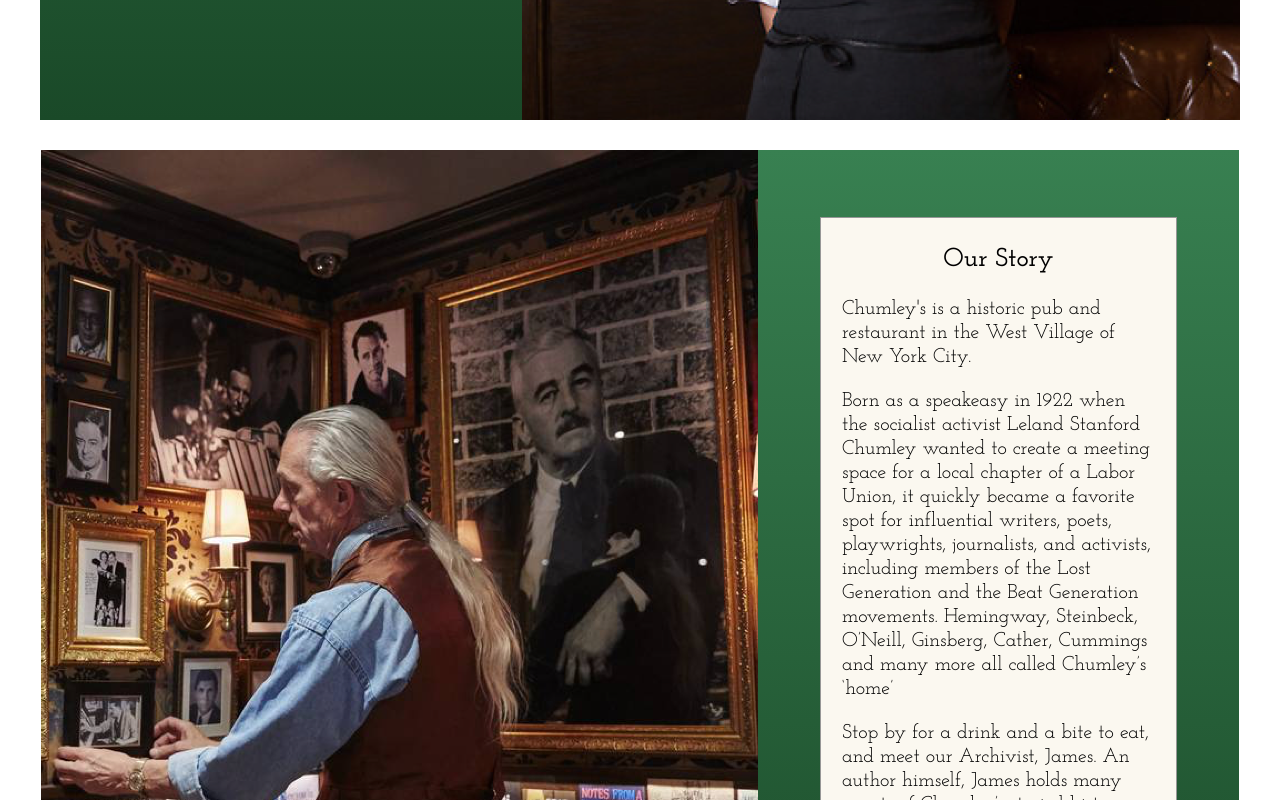
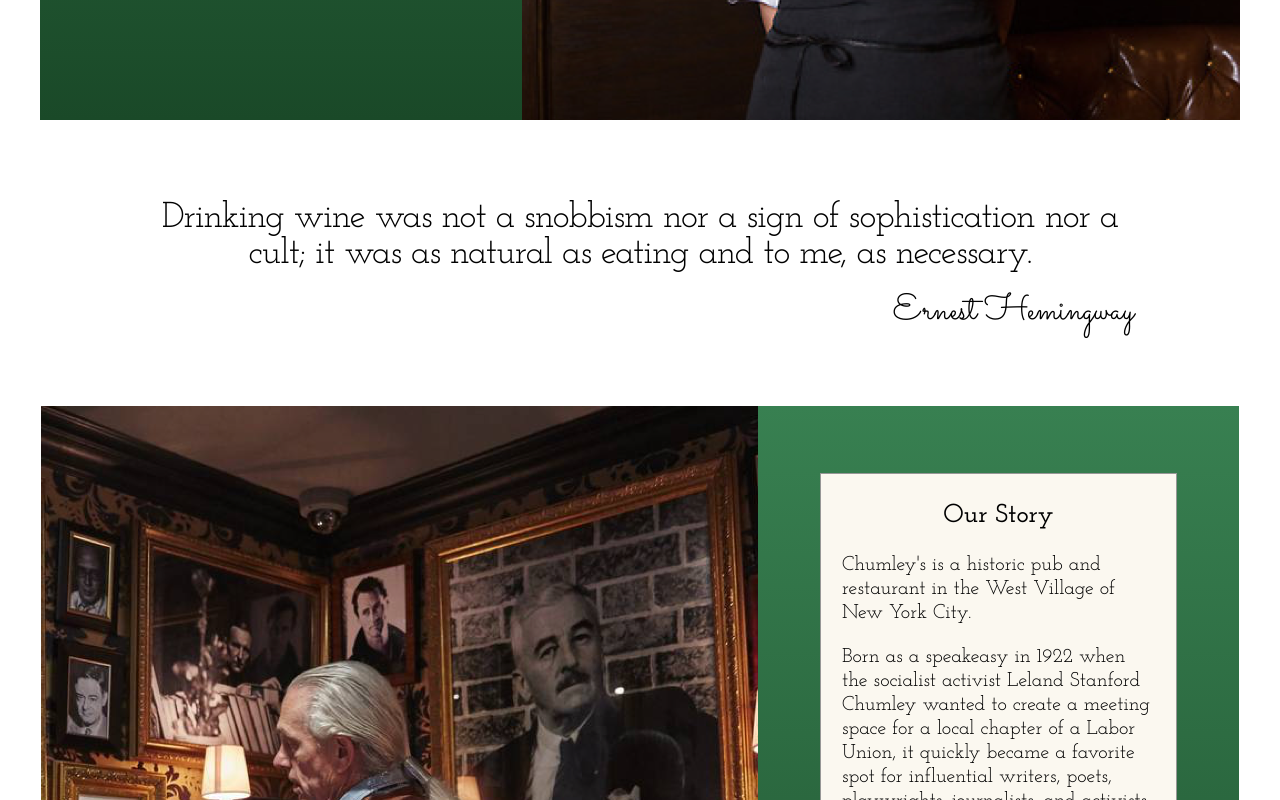
Before and after one commit to FelicityZhang/Chumleys, a React (Create React App) app in the folder chumleys_app/: page / in a window 1280 px wide. Shown: the part 1620-2420 px from the top of the page. Built offline with nearby package versions, Linux system fonts and the light colour scheme.

Commit message:
Add hemmingway quote above our story component

```diff
--- a/chumleys_app/public/index.html
+++ b/chumleys_app/public/index.html
@@ -7,6 +7,7 @@
   <meta name="viewport" content="width=device-width, initial-scale=1, shrink-to-fit=no" />
   <meta name="theme-color" content="#000000" />
   <link href="https://fonts.googleapis.com/css?family=Josefin+Slab:400,600,700" rel="stylesheet">
+  <link href="https://fonts.googleapis.com/css?family=Sacramento" rel="stylesheet">
   <!--
       manifest.json provides metadata used when your web app is installed on a
       user's mobile device or desktop. See https://developers.google.com/web/fundamentals/web-app-manifest/
--- a/chumleys_app/src/App.css
+++ b/chumleys_app/src/App.css
@@ -160,7 +160,6 @@
  .our-story-block {
   width: 1200px;
   height: 900px;
-  padding-top: 30px;
   display: flex;
   flex-direction: row;
 
@@ -210,3 +209,29 @@
   font-size: 20px;
   line-height: 1.2
 }
+
+.hem-quote {
+
+    width: 988px;
+    padding-top: 80px;
+    padding-bottom:68px;
+
+
+}
+
+.hem-quote-content {
+
+    height: 86px;
+    font-family: 'Josefin Slab';
+    font-size: 36px;
+    letter-spacing: -0.9px;
+    text-align: center;
+}
+
+.hem-author {
+  height: 52px;
+  font-family: 'Sacramento';
+  font-size: 36px;
+  letter-spacing: normal;
+  text-align: right;
+}
--- a/chumleys_app/src/App.js
+++ b/chumleys_app/src/App.js
@@ -2,6 +2,7 @@
 import Header from './Components/Header'
 import ChefBlock from './Components/ChefBlock'
 import OurStory from './Components/OurStory'
+import HemQuote from './Components/HemQuote'
 import './App.css';
 
 class App extends Component {
@@ -10,6 +11,7 @@
       <div className="App">
         <Header />
         <ChefBlock />
+        <HemQuote />
         <OurStory />
 
 
--- /dev/null
+++ b/chumleys_app/src/Components/HemQuote.js
@@ -0,0 +1,14 @@
+import React from 'react'
+
+export default function HemQuote(props) {
+    return (
+        <div className='hem-quote'>
+            <div className='hem-quote-content'>
+                Drinking wine was not a snobbism nor a sign of sophistication nor a cult; it was as natural as eating and to me, as necessary.
+        </div>
+            <div className='hem-author'>
+                Ernest Hemingway
+        </div>
+        </div>
+    )
+}
```
